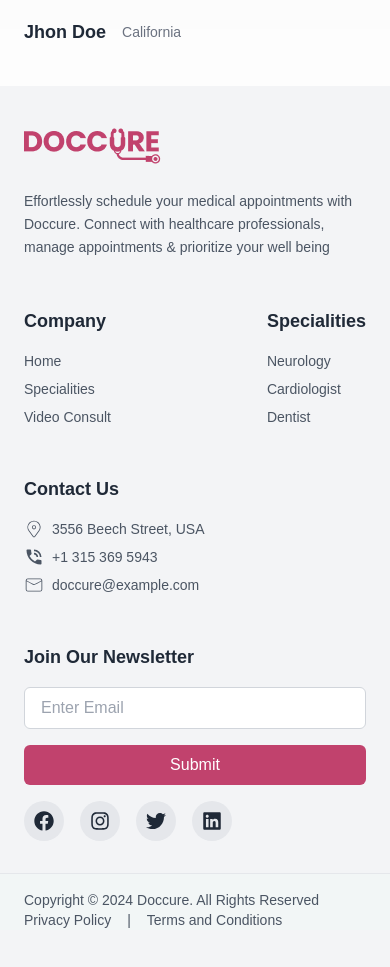
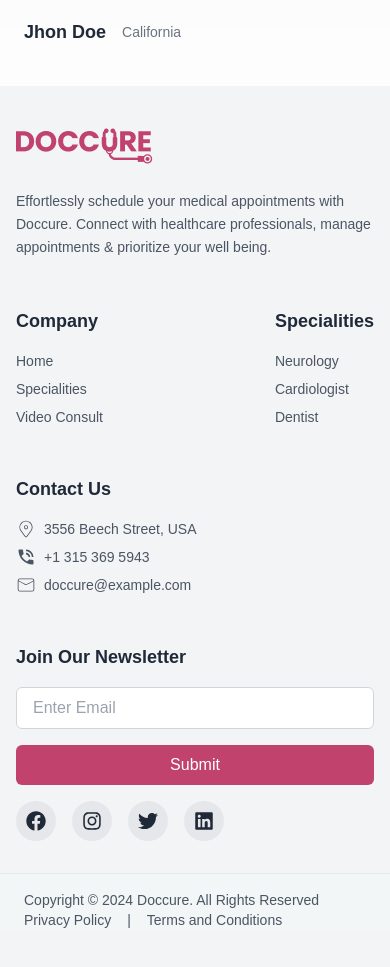
Before and after one commit to engsiam/infinisoftech.com, a Next.js app: page / in a window 390 px wide. Shown: the part 6068-7035 px from the top of the page. Built offline with nearby package versions, Linux system fonts and the light colour scheme.

Commit message:
fix issue footer

```diff
--- a/app/components/AboutMediMate.tsx
+++ b/app/components/AboutMediMate.tsx
@@ -31,7 +31,7 @@ const featureData = [
 
 export default function AboutMedimate() {
   return (
-    <section className="bg-white mx-auto py-8 px-4 md:py-24">
+    <section className="bg-white mx-auto py-8 px-4 md:py-8">
       <div className="max-w-7xl mx-auto grid grid-cols-1 lg:grid-cols-2 gap-8">
         {/* Left Content */}
         <div>
@@ -65,9 +65,8 @@ export default function AboutMedimate() {
             alt="About Medimate"
             width={530}
             height={0}
-          //sizes="100vh"
-          sizes="(max-width: 1024px) 100vw, 60vw"
-
+            //sizes="100vh"
+            sizes="(max-width: 1024px) 100vw, 60vw"
           />
         </div>
       </div>
--- a/app/components/FAQSection.tsx
+++ b/app/components/FAQSection.tsx
@@ -34,7 +34,7 @@ const faqs = [
 
 export default function FAQSection() {
   return (
-    <section className="max-w-7xl mx-auto py-8 px-4 md:py-24">
+    <section className="max-w-7xl mx-auto py-8 px-4 md:py-8">
       {/* Header Section */}
       <div className="flex justify-between items-center mb-12">
         <div>
--- a/app/components/FeaturePackage.tsx
+++ b/app/components/FeaturePackage.tsx
@@ -78,7 +78,7 @@ export default function FeaturePackage() {
   ];
 
   return (
-    <div className="max-w-7xl mx-auto py-8 px-4 md:py-24">
+    <div className="max-w-7xl mx-auto py-8 px-4 md:py-8">
       {/* Header Section */}
       <div className="flex justify-between items-center mb-12">
         <div>
--- a/app/components/Footer.jsx
+++ b/app/components/Footer.jsx
@@ -8,11 +8,11 @@ import { MdPhoneInTalk } from "react-icons/md";
 export default function Footer() {
   return (
     <footer className="bg-gray-100 py-10">
-      <div className="max-w-7xl mx-auto px-6 lg:px-8 grid grid-cols-1 sm:grid-cols-2 md:grid-cols-3 xl:grid-cols-5 gap-18 lg:space-x-5 md:space-x-0 space-y-12">
+      <div className="max-w-7xl mx-auto px-4 grid grid-cols-1 sm:grid-cols-2 md:grid-cols-3 xl:grid-cols-5 gap-y-12 md:gap-x-6">
         {/* Logo and Description */}
         <div className="col-span-2 lg:col-span-1">
           <Image
-            src="/assets/images/footer-logo.png" // Replace with your logo image path
+            src="/assets/images/footer-logo.png"
             alt="Doccure Logo"
             width={137}
             height={50}
@@ -21,7 +21,7 @@ export default function Footer() {
           <p className="text-sm text-gray-600 leading-relaxed lg:w-60">
             Effortlessly schedule your medical appointments with Doccure.
             Connect with healthcare professionals, manage appointments &
-            prioritize your well being
+            prioritize your well being.
           </p>
         </div>
 
@@ -47,11 +47,9 @@ export default function Footer() {
           </ul>
         </div>
 
-        {/* Specialities Links */}
-        <div>
-          <h3 className="text-lg font-semibold text-gray-800 mb-4">
-            Specialities
-          </h3>
+        {/* Specialities Links with md:ml-6 */}
+        <div className="md:ml-6 ml-0">
+          <h3 className="text-lg font-semibold text-gray-800 mb-4">Specialities</h3>
           <ul className="space-y-2 text-sm text-gray-600">
             <li>
               <a href="#" className="hover:text-pink-600">
@@ -73,9 +71,7 @@ export default function Footer() {
 
         {/* Contact Information */}
         <div>
-          <h3 className="text-lg font-semibold text-gray-800 mb-4">
-            Contact Us
-          </h3>
+          <h3 className="text-lg font-semibold text-gray-800 mb-4">Contact Us</h3>
           <ul className="space-y-2 text-sm text-gray-600">
             <li>
               <span className="flex items-start gap-2">
@@ -109,13 +105,12 @@ export default function Footer() {
           <h3 className="text-lg font-semibold text-gray-800 mb-4">
             Join Our Newsletter
           </h3>
-          <form className="flex flex-col md:flex-row items-center w-full lg:max-w-xl mx-auto space-y-4 md:space-y-0 md:space-x-0">
+          <form className="flex flex-col md:flex-row items-center w-full lg:max-w-xl mx-auto space-y-4 md:space-y-0">
             <input
               type="email"
               placeholder="Enter Email"
               className="flex-1 px-4 py-2 border border-gray-300 rounded-md md:rounded-l-md md:rounded-r-none focus:outline-none focus:ring-2 focus:ring-[#C1426D] focus:border-transparent w-full"
             />
-            {/* Submit Button */}
             <button
               type="submit"
               className="w-full md:w-auto px-6 py-2 md:h-auto bg-[#C1426D] text-white font-medium rounded-md md:rounded-l-none md:rounded-r-md hover:bg-[#A83256] focus:outline-none focus:ring-2 focus:ring-[#C1426D]"
@@ -125,31 +120,24 @@ export default function Footer() {
           </form>
 
           <div className="flex space-x-4 mt-4">
-            {/* Facebook */}
             <a
               href="#"
               className="bg-gray-200 w-10 h-10 flex items-center justify-center rounded-full text-gray-800 hover:bg-black hover:text-white transition"
             >
               <FaFacebook fontSize={20} />
             </a>
-
-            {/* Instagram */}
             <a
               href="#"
               className="bg-gray-200 w-10 h-10 flex items-center justify-center rounded-full text-gray-800 hover:bg-black hover:text-white transition"
             >
               <FaInstagram fontSize={20} />
             </a>
-
-            {/* Twitter */}
             <a
               href="#"
               className="bg-gray-200 w-10 h-10 flex items-center justify-center rounded-full text-gray-800 hover:bg-black hover:text-white transition"
             >
               <FaTwitter fontSize={20} />
             </a>
-
-            {/* LinkedIn */}
             <a
               href="#"
               className="bg-gray-200 w-10 h-10 flex items-center justify-center rounded-full text-gray-800 hover:bg-black hover:text-white transition"
--- a/app/components/HowMediMate.tsx
+++ b/app/components/HowMediMate.tsx
@@ -42,7 +42,7 @@ const cardData = [
 
 const HowMediMate = () => {
   return (
-    <section className="bg-[#FFF0F5] py-16 px-4 md:py-24">
+    <section className="bg-[#FFF0F5] py-16 px-4 md:py-8">
       <div className="max-w-7xl mx-auto flex flex-col lg:flex-row gap-8 lg:items-end">
         {/* Left Image */}
         <div className="flex justify-center lg:basis-2/5">
@@ -54,7 +54,7 @@ const HowMediMate = () => {
             width={350}
             height={0}
             //sizes="(max-width: 1024px) 100vw, 60vw"
-           sizes="100vh"
+            sizes="100vh"
             // style={{ height: "auto" }}
           />
         </div>
```
